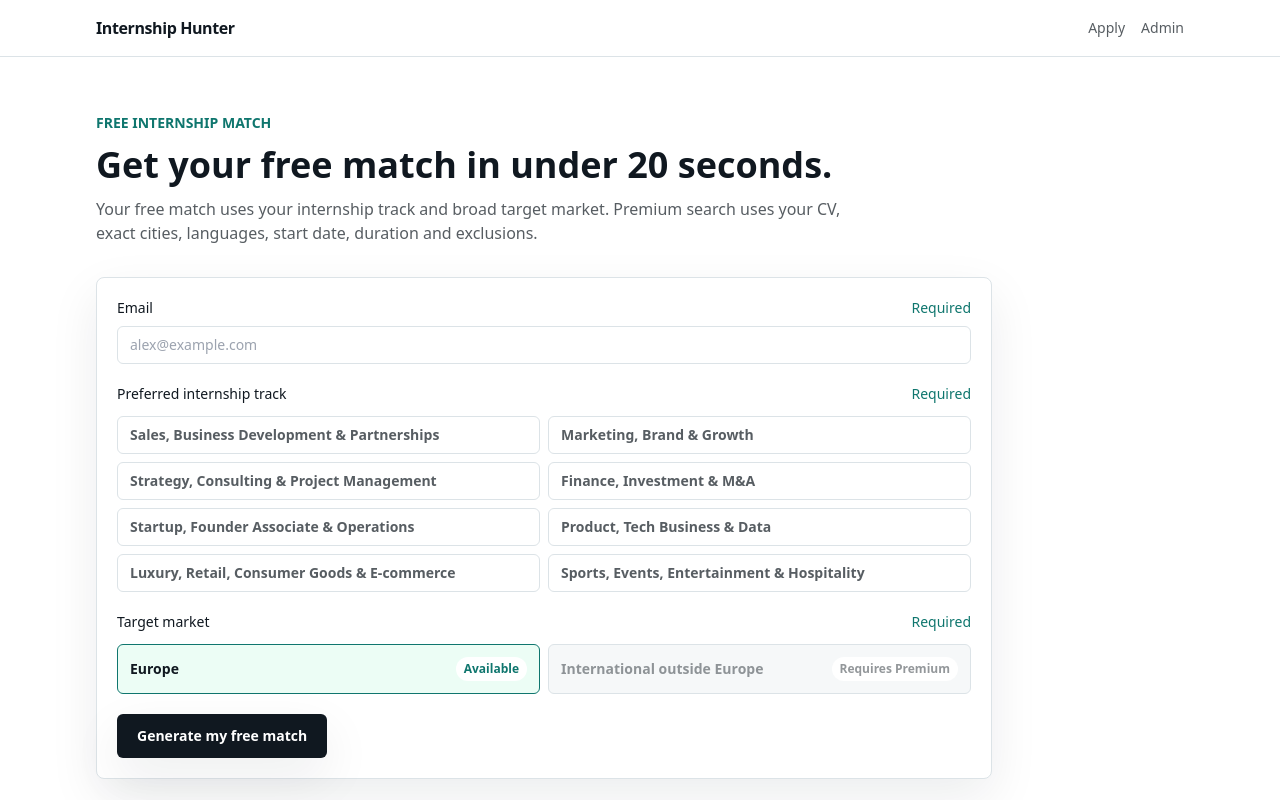
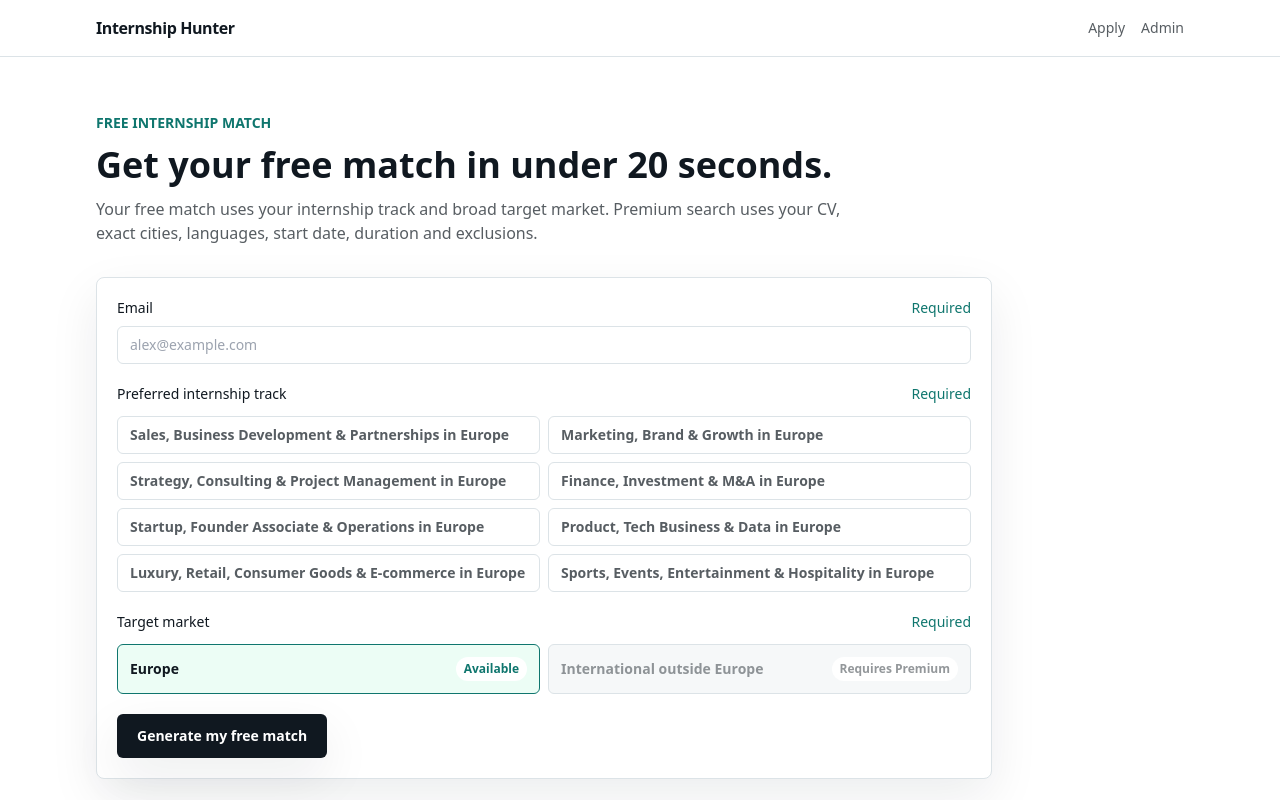
Before and after one commit to paulcuillerot-star/internshiphunter, a Next.js app: page /apply in a window 1280 px wide. Shown: the top 800 px of the page. Built offline with nearby package versions, Linux system fonts and the light colour scheme.

Commit message:
Submit selected free track id

```diff
--- a/app/apply/page.tsx
+++ b/app/apply/page.tsx
@@ -3,7 +3,7 @@
 import * as Sentry from "@sentry/nextjs";
 import { FormEvent, useState } from "react";
 import { useRouter } from "next/navigation";
-import { internshipTrackLabels } from "@/lib/searchBuckets";
+import { freeTrackOptions } from "@/lib/searchBuckets";
 
 const premiumOptions = [
   "Upload your CV",
@@ -56,17 +56,17 @@ export default function ApplyPage() {
   const router = useRouter();
   const [error, setError] = useState("");
   const [loading, setLoading] = useState(false);
-  const [selectedTrack, setSelectedTrack] = useState("");
+  const [selectedTrackId, setSelectedTrackId] = useState("");
 
   async function submit(event: FormEvent<HTMLFormElement>) {
     event.preventDefault();
     setError("");
     setLoading(true);
     const data = new FormData(event.currentTarget);
-    data.set("desiredRoles", selectedTrack);
+    data.set("selectedTrackId", selectedTrackId);
     data.set("targetCountries", "Europe");
 
-    if (!data.get("email") || !selectedTrack) {
+    if (!data.get("email") || !selectedTrackId) {
       setLoading(false);
       setError("Email and one internship track are required.");
       return;
@@ -115,10 +115,10 @@ export default function ApplyPage() {
 
         <section className="grid gap-3">
           <RequiredLabel>Preferred internship track</RequiredLabel>
-          <input type="hidden" name="desiredRoles" value={selectedTrack} />
+          <input type="hidden" name="selectedTrackId" value={selectedTrackId} />
           <div className="grid gap-2 sm:grid-cols-2">
-            {internshipTrackLabels.map((track) => (
-              <TrackButton key={track} label={track} selected={selectedTrack === track} onClick={() => setSelectedTrack(track)} />
+            {freeTrackOptions.map((track) => (
+              <TrackButton key={track.id} label={track.label} selected={selectedTrackId === track.id} onClick={() => setSelectedTrackId(track.id)} />
             ))}
           </div>
         </section>
```
